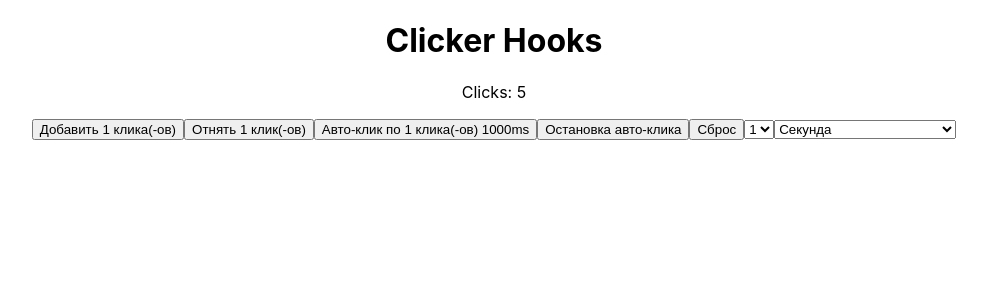
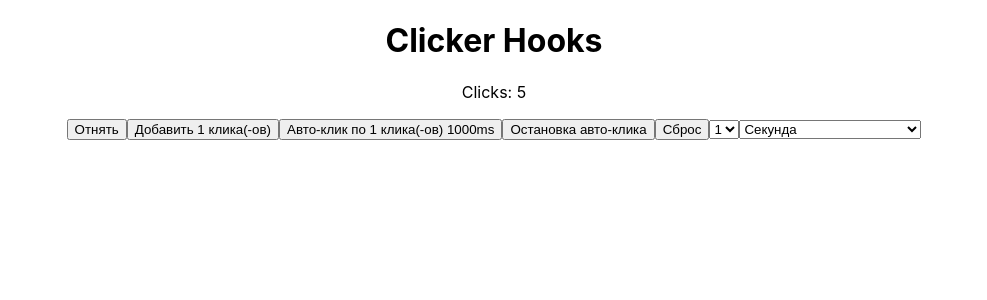
Before and after one commit to dyachenkoY/react-clicker-hooks, a React (Create React App) app: page / in a window 1280 px wide. Shown: the top 300 px of the page, without its empty margins (146-1133 px from the left). Built offline with nearby package versions, Linux system fonts and the light colour scheme.

Commit message:
Added mode switch button

```diff
--- a/src/components/Clicker/index.jsx
+++ b/src/components/Clicker/index.jsx
@@ -5,6 +5,7 @@ const Clicker = () => {
   const [speed, setSpeed] = useState(1000);
   const [clicks, setClicks] = useState(0);
   const [isStarted, setIsStarted] = useState(false);
+  const [isIncrement, setIsIncrement] = useState(true);
   const intervalRef = useRef(null);
 
   useEffect(() => {
@@ -44,13 +45,18 @@ const Clicker = () => {
     setClicks(0);
   };
 
-  /*   */
-
   return (
     <div>
       <p>Clicks: {+clicks}</p>
-      <button onClick={addClicks}>Добавить {step} клика(-ов)</button>
-      <button onClick={deleteClicks}>Отнять {step} клик(-ов)</button>
+      <button onClick={() => setIsIncrement(!isIncrement)}>
+        {!isIncrement ? "Добавить" : "Отнять"}
+      </button>
+      <button onClick={isIncrement ? addClicks : deleteClicks}>
+        {isIncrement
+          ? `Добавить ${step} клика(-ов)`
+          : `Отнять ${step} клик(-ов)`}
+      </button>
+      {/* <button onClick={deleteClicks}>Отнять {step} клик(-ов)</button> */}
       <button onClick={autoClicks}>
         Авто-клик по {step} клика(-ов) {speed}ms
       </button>
```
